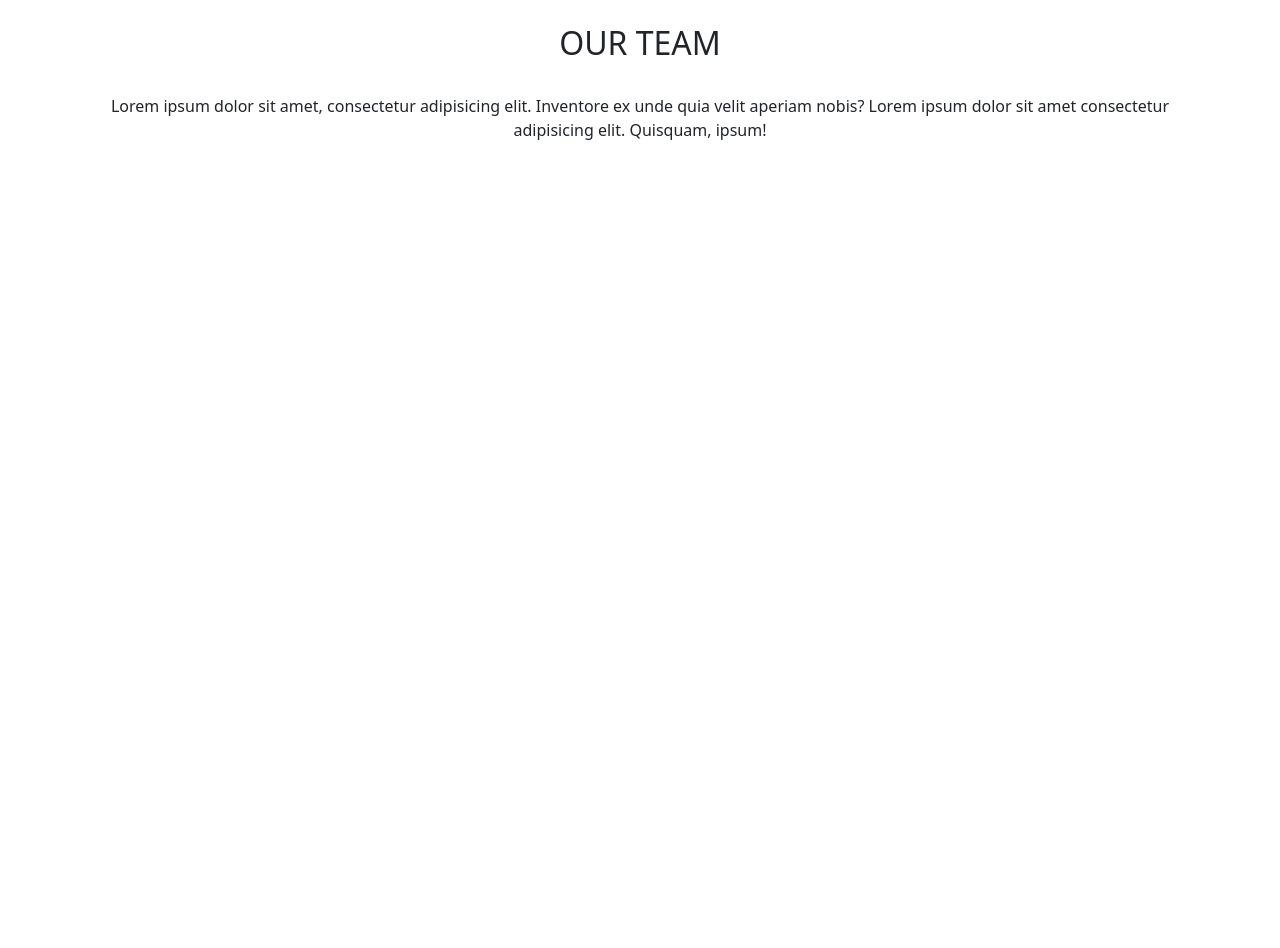
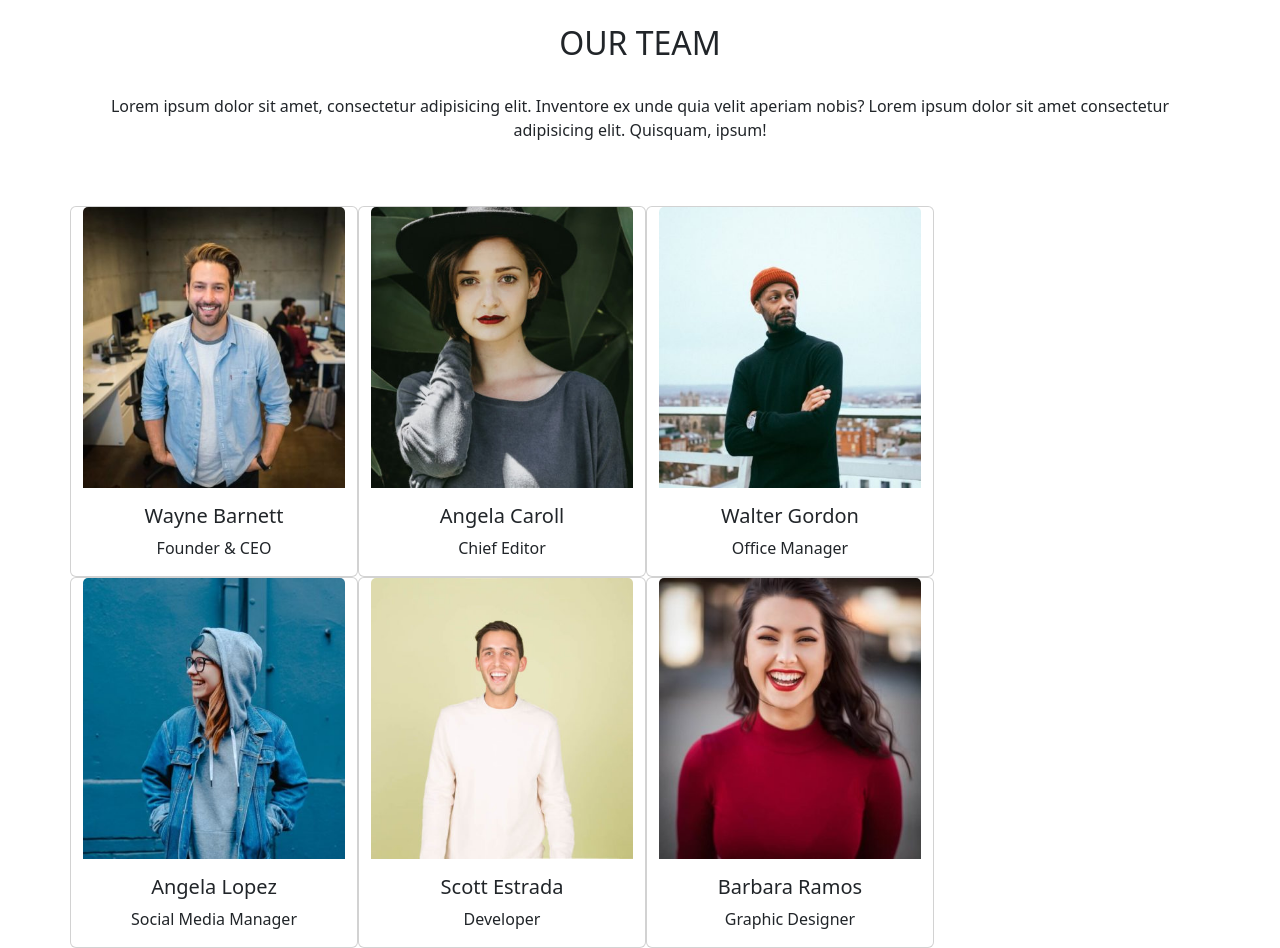
Before and after one commit to AlessandroPagliuca/js-our-team, a plain HTML site: page index.html in a window 1280 px wide. Before the commit the page ends 800 px from the top, so only its background shows below. Drawn offline with nearby package versions, Linux system fonts and the light colour scheme.

Commit message:
Upgrade cycle for team key

```diff
--- a/index.html
+++ b/index.html
@@ -11,7 +11,7 @@
 <body>
     <div class="c92-wrapper">
         <div class="container">
-            <div class="w-100">
+            <div class="pb-5">
                 <h2 class="text-uppercase text-center py-4">Our team</h2>
                 <p class="text-center">
                     Lorem ipsum dolor sit amet, consectetur adipisicing elit.
--- a/js/script.js
+++ b/js/script.js
@@ -0,0 +1,86 @@
+/*
+Utilizzando i dati forniti, creare un array di oggetti per rappresentare i membri del team.
+Ogni membro è caratterizzato dalle seguenti informazioni: nome, ruolo e foto.
+MILESTONE 0:
+Creare l’array di oggetti con le informazioni fornite.
+MILESTONE 1:
+Stampare su console, per ogni membro del team, le informazioni di nome, ruolo e la stringa della foto
+MILESTONE 2:
+Stampare le stesse informazioni su DOM sottoforma di stringhe
+BONUS 1:
+Trasformare la stringa foto in una immagine effettiva
+BONUS 2:
+Organizzare i singoli membri in card/schede
+Consigli del giorno:
+Ragioniamo come sempre a step.
+Prima la logica in italiano e poi traduciamo in codice.
+E ricordiamoci che console.log() è nostro amico!
+*/
+
+
+//Come prima cosa andiamo a creare gli array di oggetti
+const team = [
+    {
+        firstName: 'Wayne',
+        lastName: 'Barnett',
+        role: 'Founder & CEO',
+        image:'wayne-barnett-founder-ceo.jpg'
+    },
+
+    {
+        firstName: 'Angela',
+        lastName: 'Caroll',
+        role: 'Chief Editor',
+        image:'angela-caroll-chief-editor.jpg'
+    },
+
+    {
+        firstName: 'Walter',
+        lastName: 'Gordon',
+        role: 'Office Manager',
+        image:'walter-gordon-office-manager.jpg',
+    },
+
+    {
+        firstName: 'Angela',
+        lastName: 'Lopez',
+        role: 'Social Media Manager',
+        image:'angela-lopez-social-media-manager.jpg',
+    },
+
+    {
+        firstName: 'Scott',
+        lastName: 'Estrada',
+        role: 'Developer',
+        image:'scott-estrada-developer.jpg',
+    },
+
+    {
+        firstName: 'Barbara',
+        lastName: 'Ramos',
+        role: 'Graphic Designer',
+        image:'barbara-ramos-graphic-designer.jpg',
+    },
+];
+console.log(team);
+
+//prendiamo la classe row
+const row = document.querySelector('.row');
+
+//creiamo un ciclo for per formare le card del team
+for(let key = 0; key < team.length; key++){
+    const mateId = team[key];
+    const tpl = `
+    <div class="card" style="width: 18rem;">
+        <img src="./img/${mateId.image}" class="card-img-top" alt="${mateId.firstName} ${mateId.lastName} ${mateId.role}">
+        <div class="card-body text-center">
+            <h5 class="card-title"> ${mateId.firstName} ${mateId.lastName} </h5>
+            <p class="card-text"> ${mateId.role} </p>
+        </div>
+    </div>
+
+    `
+    row.innerHTML += tpl;
+
+}
+console.log(row);
```
